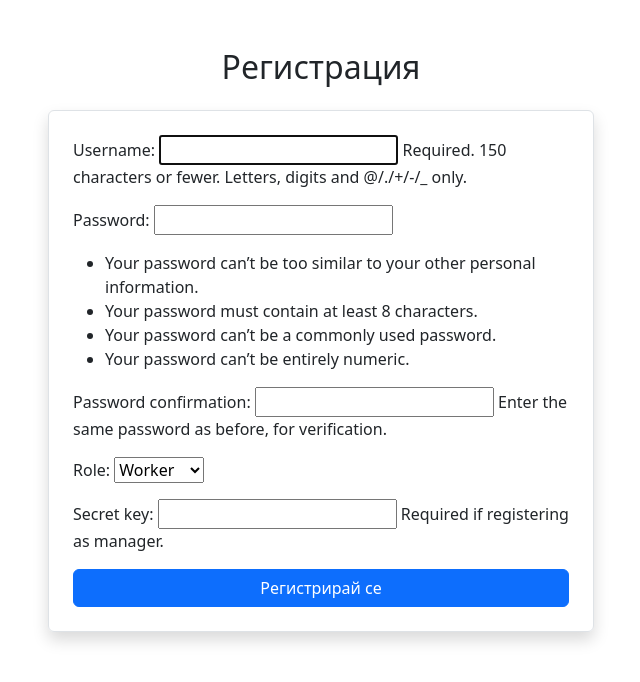
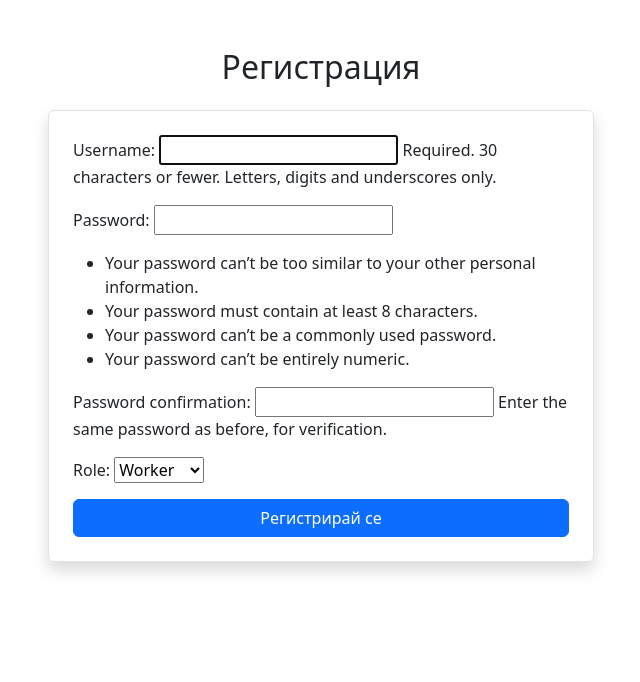
Before and after one commit to stanchev-dev/factory-app, a Django app: page /accounts/register/ in a window 1280 px wide. Shown: the part 56-738 px from the top of the page, without its empty margins (319-959 px from the left). Run offline with Django 5.2, Linux system fonts and the light colour scheme.

Commit message:
Improve registration form

```diff
--- a/accounts/forms.py
+++ b/accounts/forms.py
@@ -2,9 +2,20 @@ from django import forms
 from django.contrib.auth.forms import UserCreationForm
 from django.conf import settings
 from django.core.exceptions import ValidationError
+from django.core.validators import RegexValidator
+from django.utils.translation import gettext_lazy as _
 from .models import CustomUser
 
 class RegistrationForm(UserCreationForm):
+    username = forms.CharField(
+        max_length=30,
+        help_text="Required. 30 characters or fewer. Letters, digits and underscores only.",
+        validators=[RegexValidator(
+            regex=r"^[A-Za-z0-9_]+$",
+            message=_("Username may contain only letters, digits and underscores."),
+        )],
+        error_messages={"max_length": _("Username may be up to 30 characters long.")},
+    )
     role = forms.ChoiceField(choices=CustomUser.RoleChoices.choices)
     secret_key = forms.CharField(required=False, help_text="Required if registering as manager.")
 
--- a/templates/register.html
+++ b/templates/register.html
@@ -5,7 +5,7 @@
 <div class="container mt-5">
     <h2 class="text-center">Регистрация</h2>
 
-    <form method="post" class="mt-4 w-50 mx-auto border rounded p-4 shadow">
+    <form method="post" class="mt-4 w-50 mx-auto border rounded p-4 shadow" id="registration-form">
         {% csrf_token %}
         {{ form.as_p }}
 
@@ -13,4 +13,25 @@
     </form>
 </div>
 
+<script>
+document.addEventListener('DOMContentLoaded', function () {
+    const roleSelect = document.getElementById('id_role');
+    const secretKeyInput = document.getElementById('id_secret_key');
+    if (!roleSelect || !secretKeyInput) {
+        return;
+    }
+    const secretKeyField = secretKeyInput.parentElement;
+    function toggleSecretKey() {
+        if (roleSelect.value === 'manager') {
+            secretKeyField.style.display = '';
+        } else {
+            secretKeyField.style.display = 'none';
+            secretKeyInput.value = '';
+        }
+    }
+    roleSelect.addEventListener('change', toggleSecretKey);
+    toggleSecretKey();
+});
+</script>
+
 {% endblock %}
```
